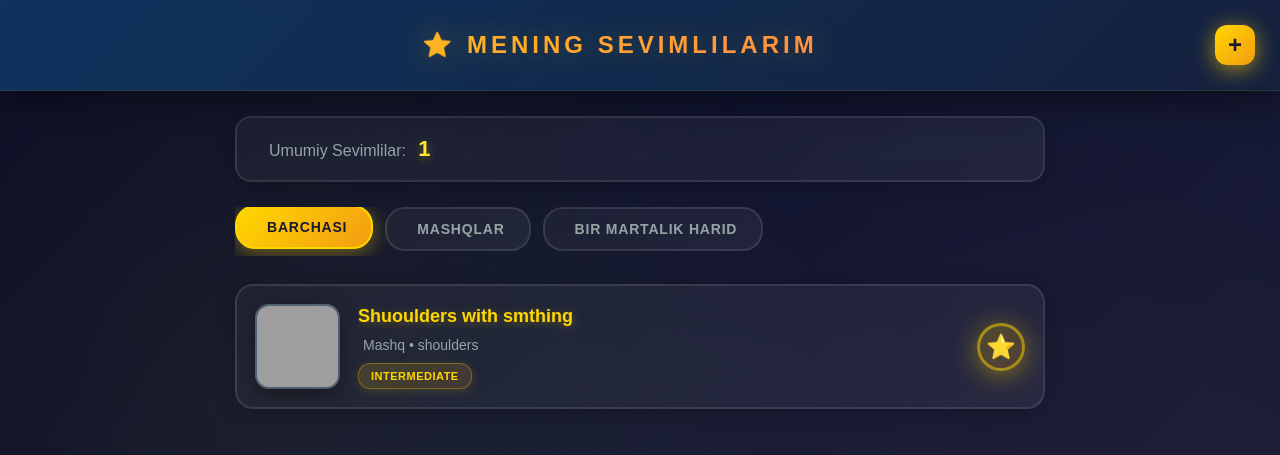
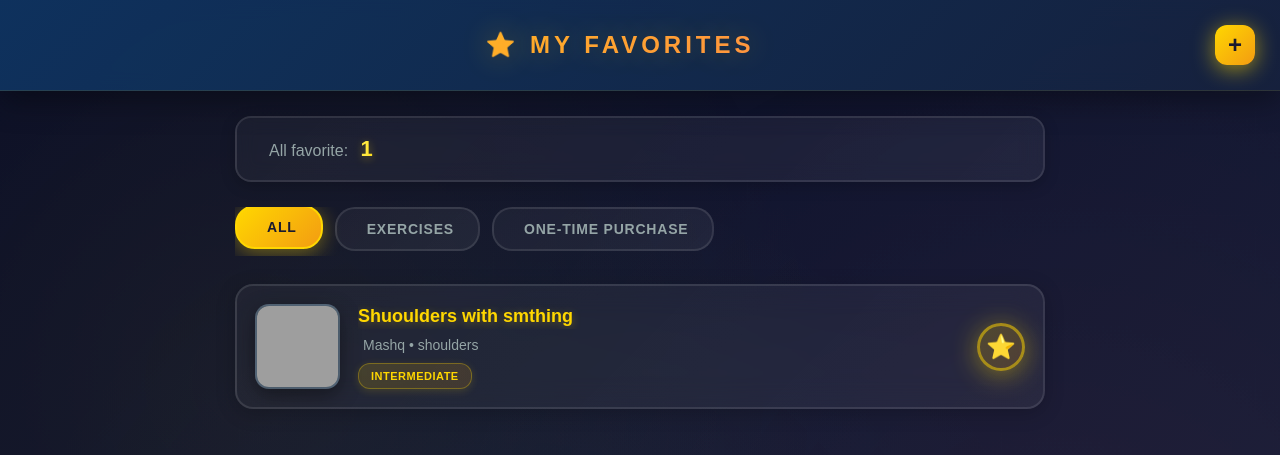
Before and after one commit to bunyodbeek/Fitness_app, a Django app: page /en/favorites/ in a window 1280 px wide. Shown: the top 455 px of the page. Run offline with Django 5.2, Linux system fonts and the light colour scheme; a user stored in the database is signed in; data comes from the database, SQL or seed files in the repository; tables that the repository leaves empty hold one stand-in row (values such as "Sample post"); parts of the project's set-up code (start-up, migrations or seed data) failed here and were passed over; some libraries are stand-ins or nearby versions; grey boxes are pictures that could not be loaded.

Commit message:
add commit

```diff
--- a/templates/exercises/favorites_list.html
+++ b/templates/exercises/favorites_list.html
@@ -1,7 +1,7 @@
             {% extends 'base.html' %}
 {% load static %}
 
-{% block title %}Mening Sevimlilarim{% endblock %}
+{% block title %}My favorites{% endblock %}
 
 {% block extra_css %}
     <style>
@@ -1529,7 +1529,7 @@
 
 {% block content %}
     <div class="page-header">
-        <h1 class="page-title">⭐ Mening Sevimlilarim</h1>
+        <h1 class="page-title">⭐ My favorites</h1>
         <!-- ✨ YANGI - Add Collection Button -->
         <button class="add-collection-btn" onclick="openCollectionModal()">+</button>
     </div>
@@ -1537,18 +1537,18 @@
     <div class="favorites-content">
         <div class="favorite-stats">
             <i class="fas fa-heart" style="color: #ffd700; margin-right: 8px;"></i>
-            Umumiy Sevimlilar: <span id="total-favorites-count">{{ total_count }}</span>
+            All favorite: <span id="total-favorites-count">{{ total_count }}</span>
         </div>
 
         <div class="favorites-tabs">
             <button class="tab-btn active" onclick="showTab(this, 'all')">
-                <i class="fas fa-th-large" style="margin-right: 6px;"></i> Barchasi
+                <i class="fas fa-th-large" style="margin-right: 6px;"></i> All
             </button>
             <button class="tab-btn" onclick="showTab(this, 'exercise')">
-                <i class="fas fa-dumbbell" style="margin-right: 6px;"></i> Mashqlar
+                <i class="fas fa-dumbbell" style="margin-right: 6px;"></i> Exercises
             </button>
             <button class="tab-btn" onclick="showTab(this, 'editions')">
-                <i class="fas fa-crown" style="margin-right: 6px;"></i> bir martalik harid
+                <i class="fas fa-crown" style="margin-right: 6px;"></i> one-time purchase
             </button>
         </div>
 
@@ -1572,16 +1572,16 @@
                     </a>
                     <button class="unfavorite-btn"
                             onclick="event.stopPropagation(); event.preventDefault(); unfavorite({{ fav.id }}, this)"
-                            title="Sevimlidan o'chirish"
-                            aria-label="O'chirish">
+                            title="Delete from favorites"
+                            aria-label="Delete">
                         ⭐
                     </button>
                 </div>
             {% empty %}
                 <div class="empty-state">
                     <div class="empty-state-icon">⭐</div>
-                    <h3>Sevimlilar ro'yxati bo'sh</h3>
-                    <p>O'zingizga yoqqan mashqlarni qo'shishni boshlang!</p>
+                    <h3>Favorite list is empty</h3>
+                    <p>Start adding favorite exericises!</p>
                 </div>
             {% endfor %}
         </div>
@@ -1614,22 +1614,22 @@
                         <!-- Edition Info Row -->
                         <div class="edition-info-row">
                             <div class="edition-info-item">
-                                <div class="edition-info-label">Hafta</div>
+                                <div class="edition-info-label">Week</div>
                                 <div class="edition-info-value">{{ edition.duration_weeks }}</div>
                             </div>
                             <div class="edition-info-item">
-                                <div class="edition-info-label">Mashqlar</div>
+                                <div class="edition-info-label">Exercises</div>
                                 <div class="edition-info-value">{{ edition.total_exercises }}</div>
                             </div>
                             <div class="edition-info-item">
-                                <div class="edition-info-label">Qiyinlik</div>
+                                <div class="edition-info-label">Level</div>
                                 <div class="edition-info-value">{{ edition.difficulty|upper }}</div>
                             </div>
                         </div>
 
                         <!-- Description -->
                         <p class="edition-description">
-                            {{ edition.description|default:"Professional dastur bilan maqsadlaringizga erishing!" }}
+                            {{ edition.description|default:"Gain your goal with the help of professional program!" }}
                         </p>
 
                         <!-- Actions -->
@@ -1658,7 +1658,7 @@
                 <div class="empty-state">
                     <div class="empty-state-icon">👑</div>
                     <h3>Premium Editionlar yo'q</h3>
-                    <p>Tez orada yangi dasturlar qo'shiladi!</p>
+                    <p>Will be soon!</p>
                 </div>
             {% endfor %}
         </div>
@@ -1671,7 +1671,7 @@
         <div class="collection-modal-content">
             <!-- Modal Header -->
             <div class="modal-header">
-                <h3 class="modal-title">📁 Yangi To'plam</h3>
+                <h3 class="modal-title">📁 New collection</h3>
                 <button class="modal-close-btn" onclick="closeCollectionModal()">×</button>
             </div>
 
@@ -1679,12 +1679,12 @@
             <div class="modal-body">
                 <!-- Collection Name Input -->
                 <div class="collection-name-group">
-                    <label class="collection-name-label">To'plam nomi</label>
+                    <label class="collection-name-label">name of collection</label>
                     <input
                             type="text"
                             class="collection-name-input"
                             id="collectionNameInput"
-                            placeholder="Masalan: Chest Day Mashqlari"
+                            placeholder="Exercise: Chest Day Exercises"
                             maxlength="50"
                     >
                 </div>
@@ -1692,7 +1692,7 @@
                 <!-- Exercise Selection -->
                 <div class="exercise-select-section">
                     <div class="exercise-select-header">
-                        Mashqlarni tanlang (<span id="selectedCount">0</span> tanlandi)
+                        select exercises (<span id="selectedCount">0</span> selected)
                     </div>
                     <div class="exercise-list" id="exerciseList">
                         <!-- Django template bilan exercises list -->
@@ -1718,10 +1718,10 @@
             <!-- Modal Footer -->
             <div class="modal-footer">
                 <button class="modal-btn modal-btn-cancel" onclick="closeCollectionModal()">
-                    Bekor qilish
+                    cancel
                 </button>
                 <button class="modal-btn modal-btn-save" id="saveCollectionBtn" onclick="saveCollection()" disabled>
-                    Saqlash
+                    Save
                 </button>
             </div>
         </div>
@@ -1773,9 +1773,8 @@
             return cookieValue;
         }
 
-        // Unfavorite funksiyasi
         function unfavorite(id, button) {
-            if (confirm('Bu mashqni sevimlilardan olib tashlashni xohlaysizmi?')) {
+            if (confirm('Do you want to delete from favorites?')) {
                 const url = `/exercises/favorite/toggle/${id}/`;
 
                 fetch(url, {
@@ -1807,8 +1806,8 @@
                                     document.getElementById('favoritesList').innerHTML = `
                                     <div class="empty-state">
                                         <div class="empty-state-icon">⭐</div>
-                                        <h3>Sevimlilar ro'yxati bo'sh</h3>
-                                        <p>O'zingizga yoqqan mashqlarni qo'shishni boshlang!</p>
+                                        <h3>Favorite collection is empty</h3>
+                                        <p>Start adding favorite exercises!</p>
                                     </div>
                                 `;
                                 }
```
